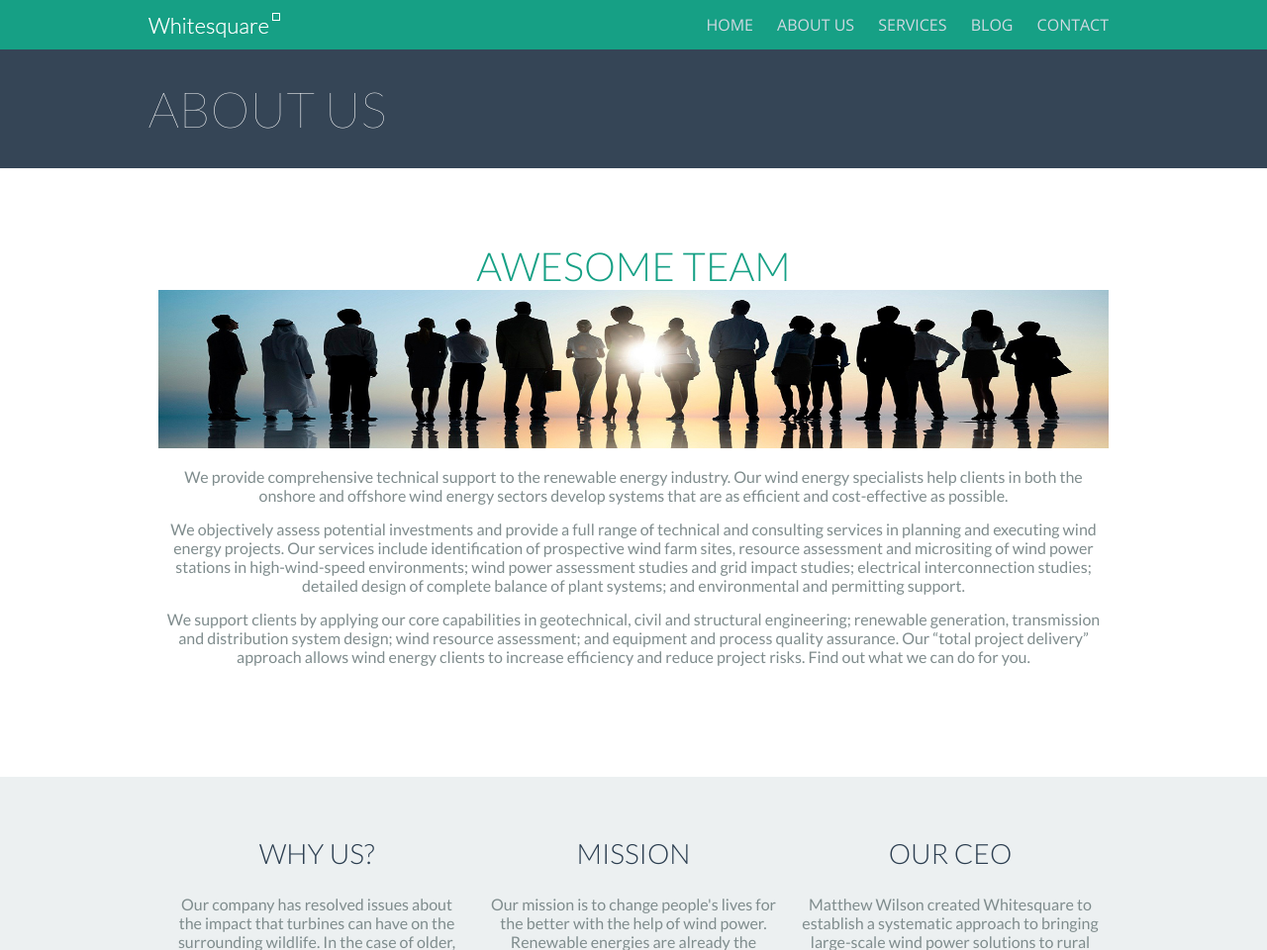
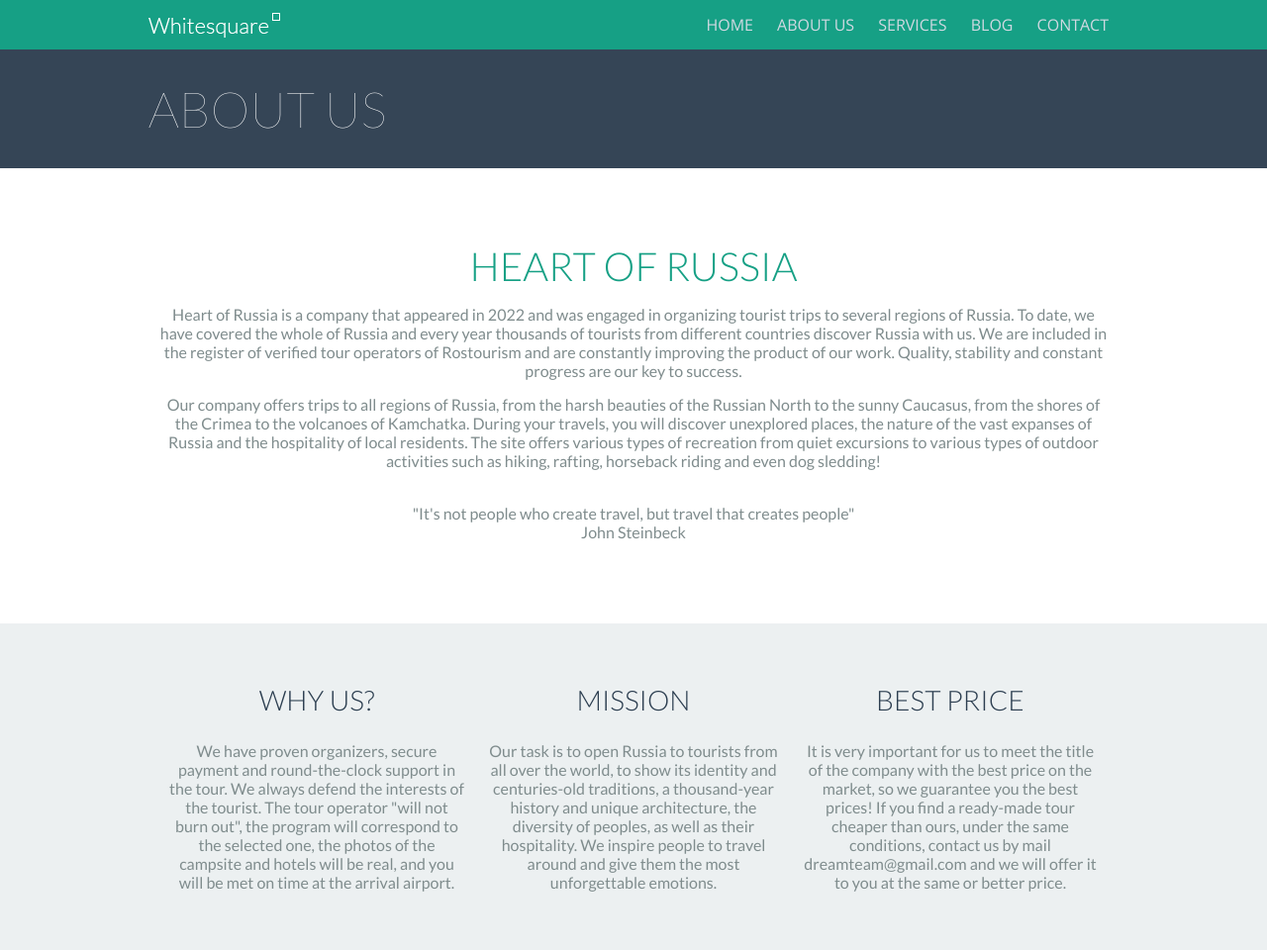
Before and after one commit to Nyarlat/PCHMI, a Flask app: page /aboutus in a window 1280 px wide. Shown: the top 960 px of the page at 99% size. Run offline with Flask 2, Linux system fonts and the light colour scheme; data comes from the database, SQL or seed files in the repository; data that the repository does not hold is empty.

Commit message:
Сделал аботус

```diff
--- a/labapp/static/stylesheets/aboutus.css
+++ b/labapp/static/stylesheets/aboutus.css
@@ -115,7 +115,7 @@ footer{
 	align-items: center;
 }
 .bigcontent {
-	height: 615px;
+	height: 460px;
 	text-align: center;
 	justify-content: center;
     display: flex;
--- a/labapp/templates/aboutus.html
+++ b/labapp/templates/aboutus.html
@@ -7,28 +7,46 @@
 		</div>
 		<div class="bigcontent">
 			<div class="content">
-				<h3>AWESOME TEAM</h3>
-				<img src="/static/images/supreme.png" class="pic">
-				<h5> We provide comprehensive technical support to the renewable energy industry. Our wind energy specialists help clients in both the onshore and offshore wind energy sectors develop systems that are as efficient and cost-effective as possible.</h5>
-				<h5> We objectively assess potential investments and provide a full range of technical and consulting services in planning and executing wind energy projects. Our services include identification of prospective wind farm sites, resource assessment and micrositing of wind power stations in high-wind-speed environments; wind power assessment studies and grid impact studies; electrical interconnection studies; detailed design of complete balance of plant systems; and environmental and permitting support.</h5>
-				<h5>We support clients by applying our core capabilities in geotechnical, civil and structural engineering; renewable generation, transmission and distribution system design; wind resource assessment; and equipment and process quality assurance. Our “total project delivery” approach allows wind energy clients to increase efficiency and reduce project risks. Find out what we can do for you.</h5>
+				<h3>HEART OF RUSSIA</h3>
+				<!--<img src="/static/images/supreme.png" class="pic">-->
+				<h5>Heart of Russia is a company that appeared in 2022 and was engaged in organizing tourist trips to several regions of Russia.
+					To date, we have covered the whole of Russia and every year thousands of tourists from different countries discover Russia with us.
+					We are included in the register of verified tour operators of Rostourism and are constantly improving the product of our work.
+					Quality, stability and constant progress are our key to success.</h5>
+				<h5>Our company offers trips to all regions of Russia, from the harsh beauties of the Russian North to the sunny Caucasus,
+					from the shores of the Crimea to the volcanoes of Kamchatka. During your travels, you will discover unexplored places,
+					the nature of the vast expanses of Russia and the hospitality of local residents. The site offers various types of recreation
+					from quiet excursions to various types of outdoor activities such as hiking, rafting, horseback riding and even dog sledding!</h5>
+				<h5><br>"It's not people who create travel, but travel that creates people" <br>John Steinbeck</h5>
 			</div>
 		</div>
 			<div class="info">
 				<div class="columns">
 					<div class="colomn">
 						<h6 class="topic" id = "id1">WHY US?</h6>
-						<p class="lorem" id = "text1">Our company has resolved issues about the impact that turbines can have on the surrounding wildlife. In the case of older, less advanced turbine models, cases have been reported where birds flew into the rotating blades. There have been no similar incidents when using Whitesquare wind turbines.</p>
+						<p class="lorem" id = "text1">We have proven organizers, secure payment and round-the-clock support in the tour.
+					We always defend the interests of the tourist.
+					The tour operator "will not burn out", the program will correspond to the selected one, the photos of the campsite and hotels will be real,
+					and you will be met on time at the arrival airport.</p>
 					</div>
 					<div class="colomn">
 						<h6 class="topic" id = "id2">MISSION</h6>
-						<p class="lorem" id = "text2">Our mission is to change people's lives for the better with the help of wind power. Renewable energies are already the cheapest energy sources, and this will increasingly be the case. Wind power has advanced enormously from a technological viewpoint and their installation costs have lowered markedly.</p>
+						<p class="lorem" id = "text2">Our task is to open Russia to tourists from all over the world, to show its identity and centuries-old traditions,
+							a thousand-year history and unique architecture, the diversity of peoples, as well as their hospitality.
+							We inspire people to travel around and give them the most unforgettable emotions.</p>
 					</div>
 					<div class="colomn">
-						<h6 class="topic" id = "id3">OUR CEO</h6>
-						<p class="lorem" id = "text3">Matthew Wilson created Whitesquare  to establish a systematic approach to bringing large-scale wind power solutions to rural industrial facilities in California and medium-sized utility-scale wind projects throughout the United States.</p>
+						<h6 class="topic" id = "id3">BEST PRICE</h6>
+						<p class="lorem" id = "text3">It is very important for us to meet the title of the company with the best price on the market,
+							so we guarantee you the best prices! If you find a ready-made tour cheaper than ours, under the same conditions, contact us
+							by mail dreamteam@gmail.com and we will offer it to you at the same or better price.</p>
 					</div>
 				</div>
 			</div>
+		<div class="buttonpicture">
+			<div type="button" class="button" value="test">
+				<a href="/services">GO TO TRIP</a>
+			</div>
+		</div>
 
 {% endblock %}
```
Also changed, not shown: other parts of labapp/static/stylesheets/aboutus.css (+43 -0 lines).
